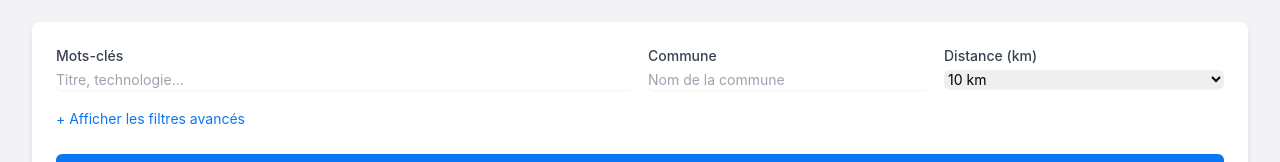
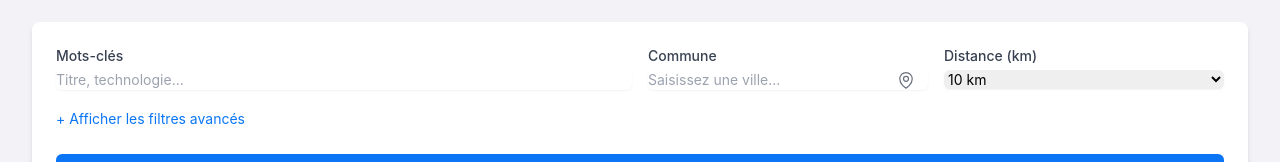
Before and after one commit to creach-t/job-search-france-travail-api, a React (Create React App) app: page / in a window 1280 px wide. Shown: the part 182-344 px from the top of the page. Built offline with nearby package versions, Linux system fonts and the light colour scheme.

Commit message:
Mise à jour du composant CommuneSearch avec géolocalisation

```diff
--- a/src/components/CommuneSearch.js
+++ b/src/components/CommuneSearch.js
@@ -1,10 +1,14 @@
 import React, { useState, useEffect, useRef } from 'react';
 import { searchCommunes } from '../services/communeService';
+import { getCurrentPosition, findCommuneByCoordinates } from '../services/geolocationService';
+import { MapPinIcon } from '@heroicons/react/24/outline';
 
 const CommuneSearch = ({ onSelect }) => {
   const [query, setQuery] = useState('');
   const [communes, setCommunes] = useState([]);
   const [loading, setLoading] = useState(false);
+  const [geoLoading, setGeoLoading] = useState(false);
+  const [geoError, setGeoError] = useState('');
   const [showSuggestions, setShowSuggestions] = useState(false);
   const [selectedCommune, setSelectedCommune] = useState(null);
   const containerRef = useRef(null);
@@ -72,23 +76,59 @@ const CommuneSearch = ({ onSelect }) => {
     onSelect(commune);
   };
 
+  // Géolocalisation de l'utilisateur
+  const handleGeolocation = async () => {
+    setGeoLoading(true);
+    setGeoError('');
+
+    try {
+      const position = await getCurrentPosition();
+      const commune = await findCommuneByCoordinates(position.latitude, position.longitude);
+
+      setSelectedCommune(commune);
+      setQuery(commune.nom);
+      onSelect(commune);
+    } catch (error) {
+      console.error('Erreur de géolocalisation:', error);
+      setGeoError(error.message);
+    } finally {
+      setGeoLoading(false);
+    }
+  };
+
   return (
     <div ref={containerRef} className="relative">
+      <div className="relative">
         <input
           type="text"
           value={query}
           onChange={handleInputChange}
           onFocus={() => setShowSuggestions(true)}
-        placeholder="Nom de la commune"
-        className="mt-1 block w-full rounded-md border-gray-300 shadow-sm focus:border-ft-blue focus:ring-ft-blue sm:text-sm"
+          placeholder="Saisissez une ville..."
+          className="mt-1 block w-full rounded-md border-gray-300 shadow-sm focus:border-ft-blue focus:ring-ft-blue sm:text-sm pr-10"
         />
+        <button
+          type="button"
+          onClick={handleGeolocation}
+          className="absolute inset-y-0 right-0 pr-3 flex items-center"
+          title="Utiliser ma position actuelle"
+        >
+          <MapPinIcon className={`h-5 w-5 ${geoLoading ? 'text-gray-400 animate-pulse' : 'text-gray-500 hover:text-ft-blue'}`} />
+        </button>
+      </div>
 
       {loading && (
-        <div className="absolute right-2 top-2">
+        <div className="absolute right-10 top-2">
           <svg className="animate-spin h-5 w-5 text-gray-500" xmlns="http://www.w3.org/2000/svg" fill="none" viewBox="0 0 24 24">
             <circle className="opacity-25" cx="12" cy="12" r="10" stroke="currentColor" strokeWidth="4"></circle>
             <path className="opacity-75" fill="currentColor" d="M4 12a8 8 0 018-8V0C5.373 0 0 5.373 0 12h4zm2 5.291A7.962 7.962 0 014 12H0c0 3.042 1.135 5.824 3 7.938l3-2.647z"></path>
           </svg>
+        </div>
+      )}
+
+      {geoError && (
+        <div className="mt-1 text-xs text-red-600">
+          {geoError}
         </div>
       )}
 
@@ -100,13 +140,10 @@ const CommuneSearch = ({ onSelect }) => {
               className="relative cursor-default select-none py-2 px-3 hover:bg-gray-100"
               onClick={() => handleSelectCommune(commune)}
             >
-              <div className="flex justify-between">
-                <span className="font-medium">{commune.nom}</span>
-                <span className="text-gray-500">{commune.code}</span>
-              </div>
+              <div className="font-medium">{commune.nom}</div>
               {commune.codesPostaux && commune.codesPostaux.length > 0 && (
                 <span className="text-xs text-gray-500">
-                  CP: {commune.codesPostaux.join(', ')}
+                  {commune.codesPostaux.join(', ')}
                 </span>
               )}
             </li>
@@ -119,12 +156,6 @@ const CommuneSearch = ({ onSelect }) => {
           <p className="py-2 px-3 text-gray-500">Aucune commune trouvée</p>
         </div>
       )}
-
-      {selectedCommune && (
-        <div className="mt-1 text-xs text-gray-500">
-          Code INSEE: {selectedCommune.code}
-        </div>
-      )}
     </div>
   );
 };
```
Lines whose indentation alone changed are shown as unchanged.
